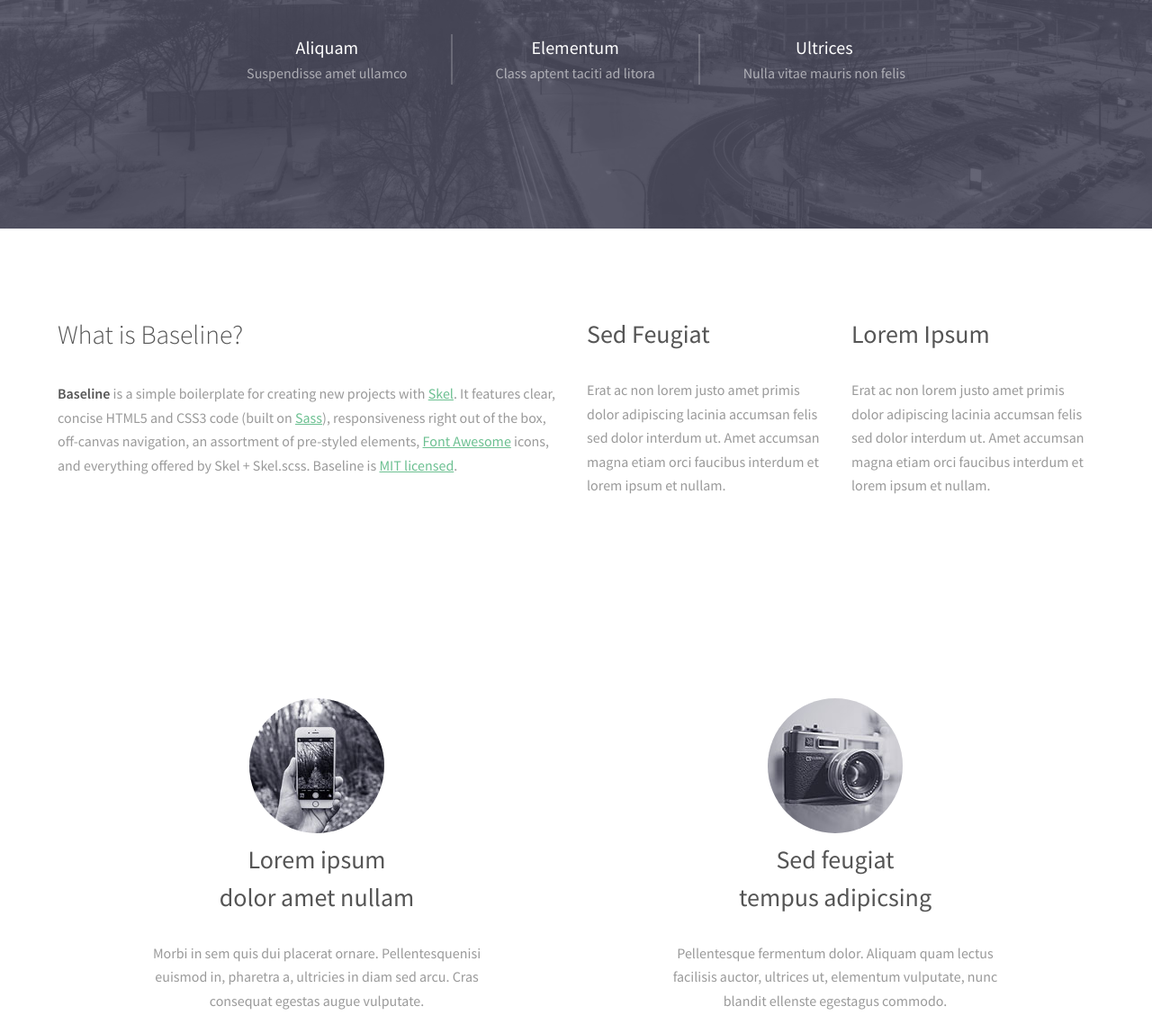
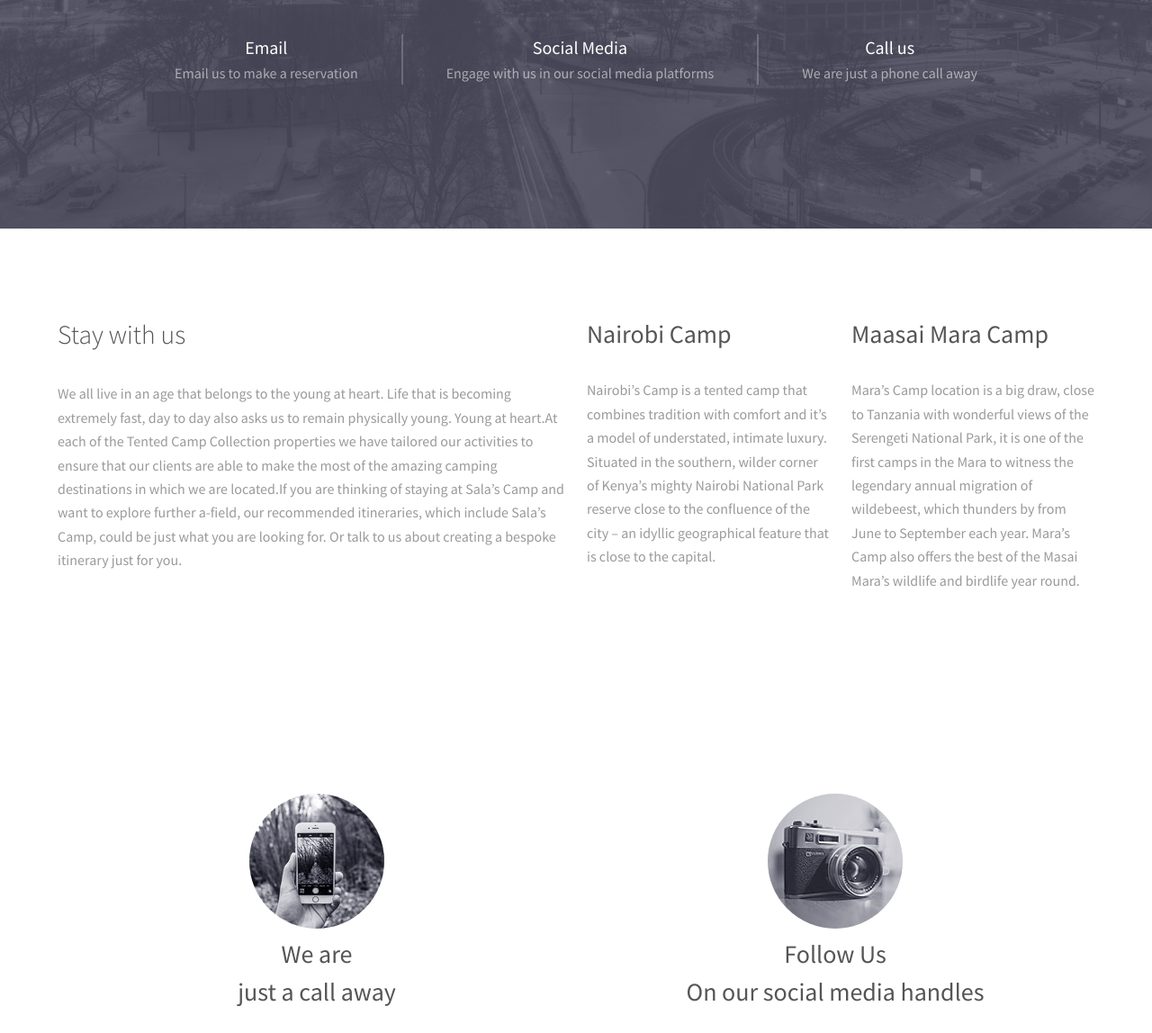
Before and after one commit to jptl431/MIS-6070-Project, a plain HTML site: page contact_us.html in a window 1280 px wide. Shown: the part 268-1416 px from the top of the page at 90% size. Drawn offline with Linux system fonts and the light colour scheme.

Commit message:
Add files via upload

```diff
--- a/contact_us.html
+++ b/contact_us.html
@@ -32,20 +32,20 @@
 
 					<div>
 						<span class="icon fa-car"></span>
-						<h3>Aliquam</h3>
-						<p>Suspendisse amet ullamco</p>
+						<h3>Email</h3>
+						<p>Email us to make a reservation</p>
 					</div>
 
 					<div>
 						<span class="icon fa-camera"></span>
-						<h3>Elementum</h3>
-						<p>Class aptent taciti ad litora</p>
+						<h3>Social Media</h3>
+						<p>Engage with us in our social media platforms</p>
 					</div>
 
 					<div>
 						<span class="icon fa-bug"></span>
-						<h3>Ultrices</h3>
-						<p>Nulla vitae mauris non felis</p>
+						<h3>Call us</h3>
+						<p>We are just a phone call away</p>
 					</div>
 
 				</div>
@@ -56,16 +56,16 @@
 			<div class="inner">
 				<div class="row">
 					<section class="6u">
-						<h2>What is Baseline?</h2>
-						<p><strong>Baseline</strong> is a simple boilerplate for creating new projects with <a href="http://skel.io">Skel</a>. It features clear, concise HTML5 and CSS3 code (built on <a href="http://sass-lang.com">Sass</a>), responsiveness right out of the box, off-canvas navigation, an assortment of pre-styled elements, <a href="http://fontawesome.io">Font Awesome</a> icons, and everything offered by Skel + Skel.scss. Baseline is <a href="http://skel.io/license">MIT licensed</a>.</p>
+						<h2>Stay with us</h2>
+						<p> We all live in an age that belongs to the young at heart. Life that is becoming extremely fast, day to day also asks us to remain physically young. Young at heart.At each of the Tented Camp Collection properties we have tailored our activities to ensure that our clients are able to make the most of the amazing camping destinations in which we are located.If you are thinking of staying at Sala’s Camp and want to explore further a-field, our recommended itineraries, which include Sala’s Camp, could be just what you are looking for. Or talk to us about creating a bespoke itinerary just for you.</p>
 					</section>
 					<section class="3u">
-						<h3>Sed Feugiat</h3>
-						<p>Erat ac non lorem justo amet primis dolor adipiscing lacinia accumsan felis sed dolor interdum ut. Amet accumsan magna etiam orci faucibus interdum et lorem ipsum et nullam.</p>
+						<h3>Nairobi Camp</h3>
+						<p>Nairobi’s Camp is a tented camp that combines tradition with comfort and it’s a model of understated, intimate luxury. Situated in the southern, wilder corner of Kenya’s mighty Nairobi National Park reserve close to the confluence of the city – an idyllic geographical feature that is close to the capital.</p>
 					</section>
 					<section class="3u">
-						<h3>Lorem Ipsum</h3>
-						<p>Erat ac non lorem justo amet primis dolor adipiscing lacinia accumsan felis sed dolor interdum ut. Amet accumsan magna etiam orci faucibus interdum et lorem ipsum et nullam.</p>
+						<h3>Maasai Mara Camp</h3>
+						<p>Mara’s Camp location is a big draw, close to Tanzania with wonderful views of the Serengeti National Park, it is one of the first camps in the Mara to witness the legendary annual migration of wildebeest, which thunders by from June to September each year. Mara’s Camp also offers the best of the Masai Mara’s wildlife and birdlife year round. </p>
 					</section>
 				</div>
 			</div>
@@ -80,9 +80,9 @@
 							<img src="images/pic01.jpg" alt="Pic 01" />
 						</div>
 						<header>
-							<h3>Lorem ipsum<br /> dolor amet nullam</h3>
+							<h3>We are<br /> just a call away</h3>
 						</header>
-						<p>Morbi in sem quis dui placerat ornare. Pellentesquenisi<br />euismod in, pharetra a, ultricies in diam sed arcu. Cras<br />consequat  egestas augue vulputate.</p>
+						<p>FOR INFORMATION OR TO STAY AT NAIROBI TENTED CAMP, CALL<br />Nairobi Camp: +254 731 900 000<br />Mara Camp: +254 739 900 000.</p>
 						<footer>
 							<a href="#" class="button">Learn More</a>
 						</footer>
@@ -92,9 +92,9 @@
 							<img src="images/pic02.jpg" alt="Pic 02" />
 						</div>
 						<header>
-							<h3>Sed feugiat<br /> tempus adipicsing</h3>
+							<h3>Follow Us<br /> On our social media handles</h3>
 						</header>
-						<p>Pellentesque fermentum dolor. Aliquam quam lectus<br />facilisis auctor, ultrices ut, elementum vulputate, nunc<br /> blandit ellenste egestagus commodo.</p>
+						<p>We have a dedicated social media team to connect with you on<br />Instagram: @NairobiTentedCamp<br /> Facebook page: Nairobi Tented Camp</p>
 						<footer>
 							<a href="#" class="button">Learn More</a>
 						</footer>
```
